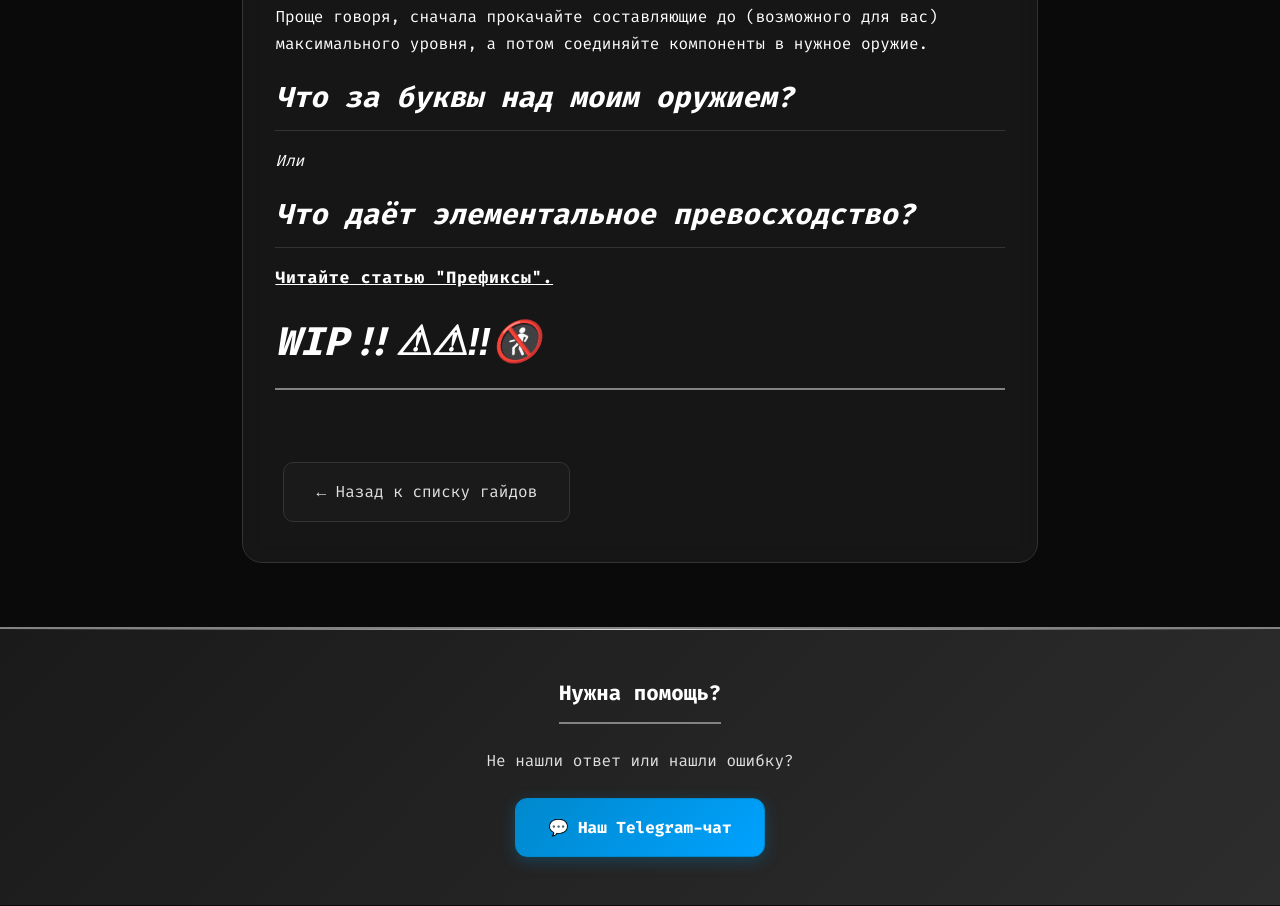
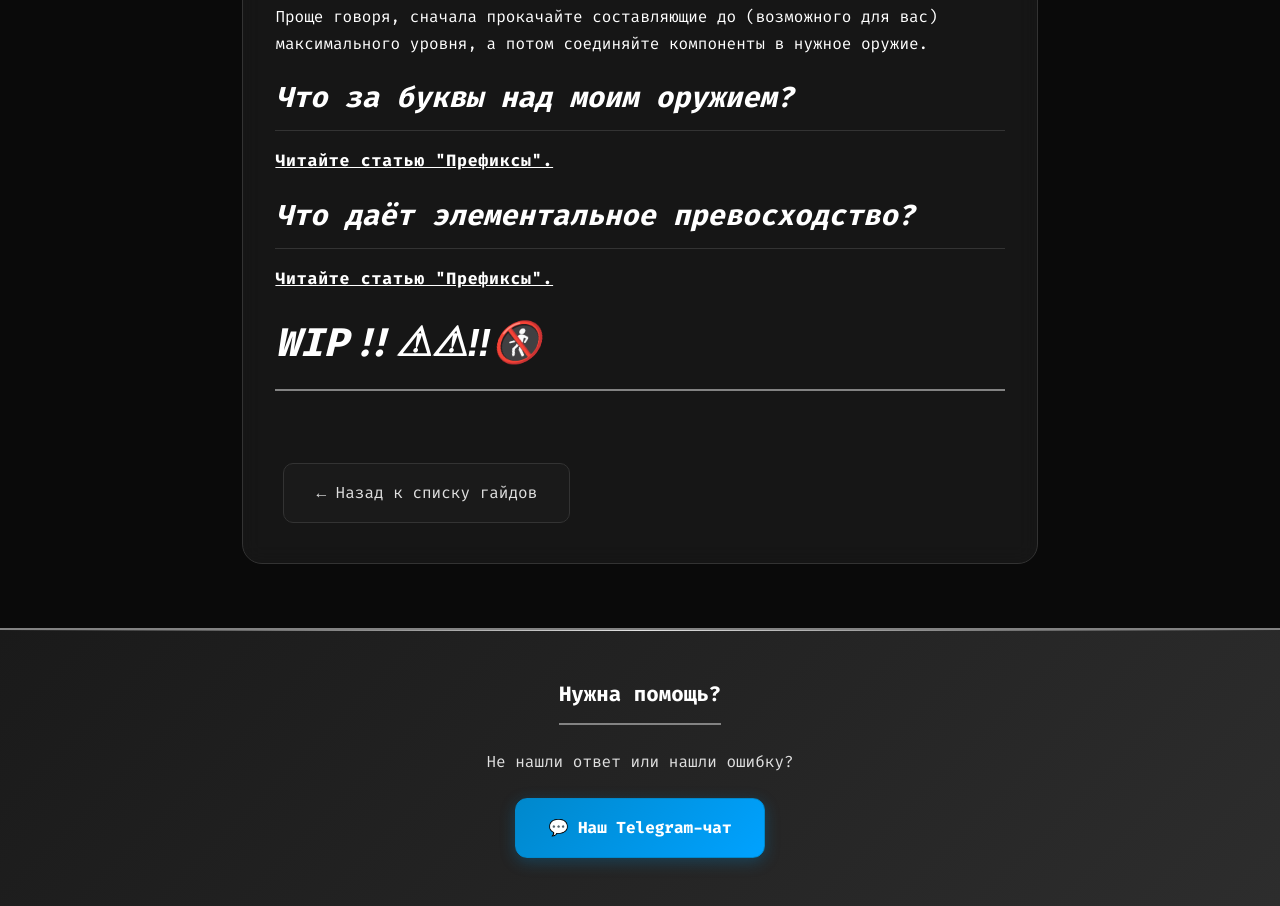
Before and after one commit to utyara3/utyara3.github.io, an Eleventy site: page src/content/guide/faq.md in a window 1280 px wide. Shown: the part 1483-2389 px from the top of the page. Built offline with nearby package versions, Linux system fonts and the light colour scheme; Eleventy itself is replaced by a stand-in of ours; files that its build step writes are made by us from their sources.

Commit message:
Update 📚 Гайды “faq”

```diff
--- a/src/content/guide/faq.md
+++ b/src/content/guide/faq.md
@@ -18,6 +18,8 @@ order: 0
 
 **[Читайте статью "Крафты".](https://precious-clafoutis-3f2959.netlify.app/content/guide/itembook/)**
 
+
+
 ## Как быстро крафтить предметы?
 
 ![](/assets/guide/images/uploads/fastcrafting.png)
@@ -25,7 +27,9 @@ order: 0
 Проще говоря, сначала прокачайте составляющие до (возможного для вас) максимального уровня, а потом соединяйте компоненты в нужное оружие.
 
 ## *Что за буквы над моим оружием?*
-*Или*
+
+**[Читайте статью "Префиксы".](https://precious-clafoutis-3f2959.netlify.app/content/guide/prefixes/)**
+
 ## *Что даёт элементальное превосходство?*
 
 **[Читайте статью "Префиксы".](https://precious-clafoutis-3f2959.netlify.app/content/guide/prefixes/)**
```
